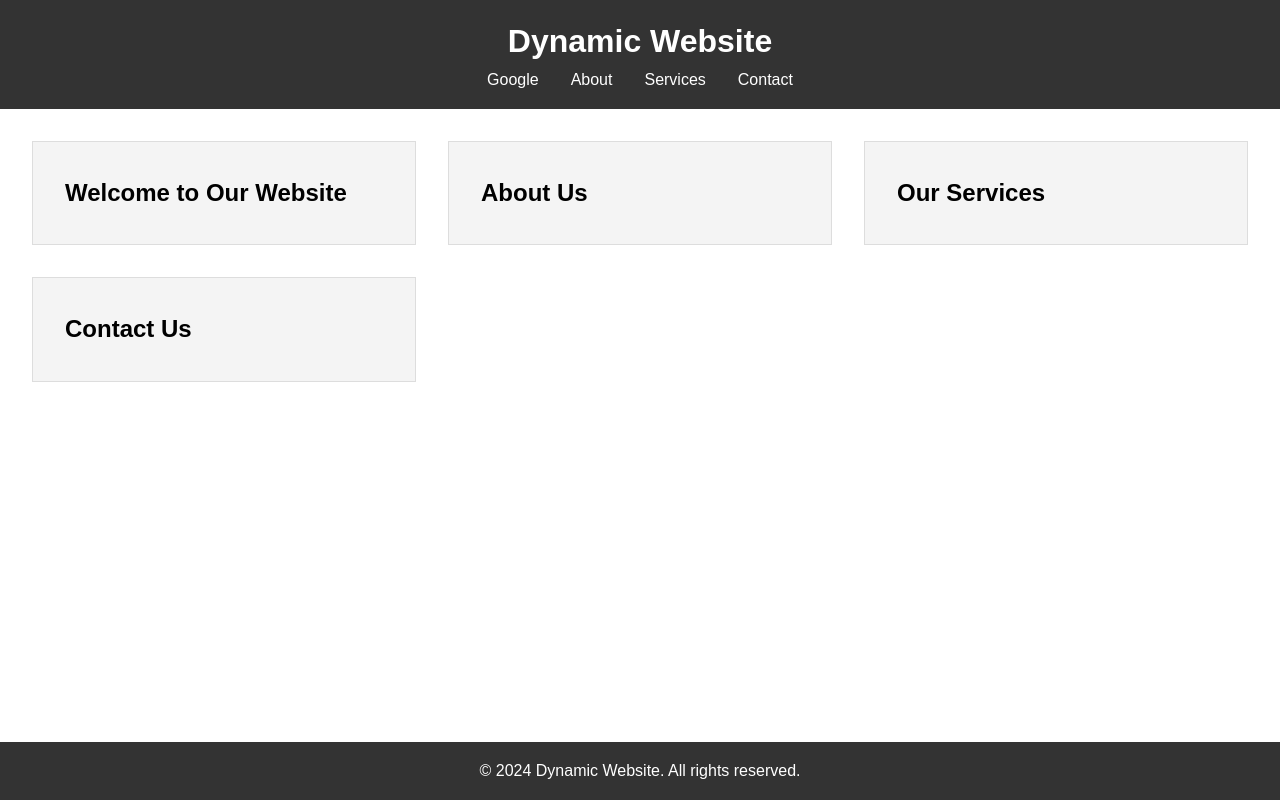
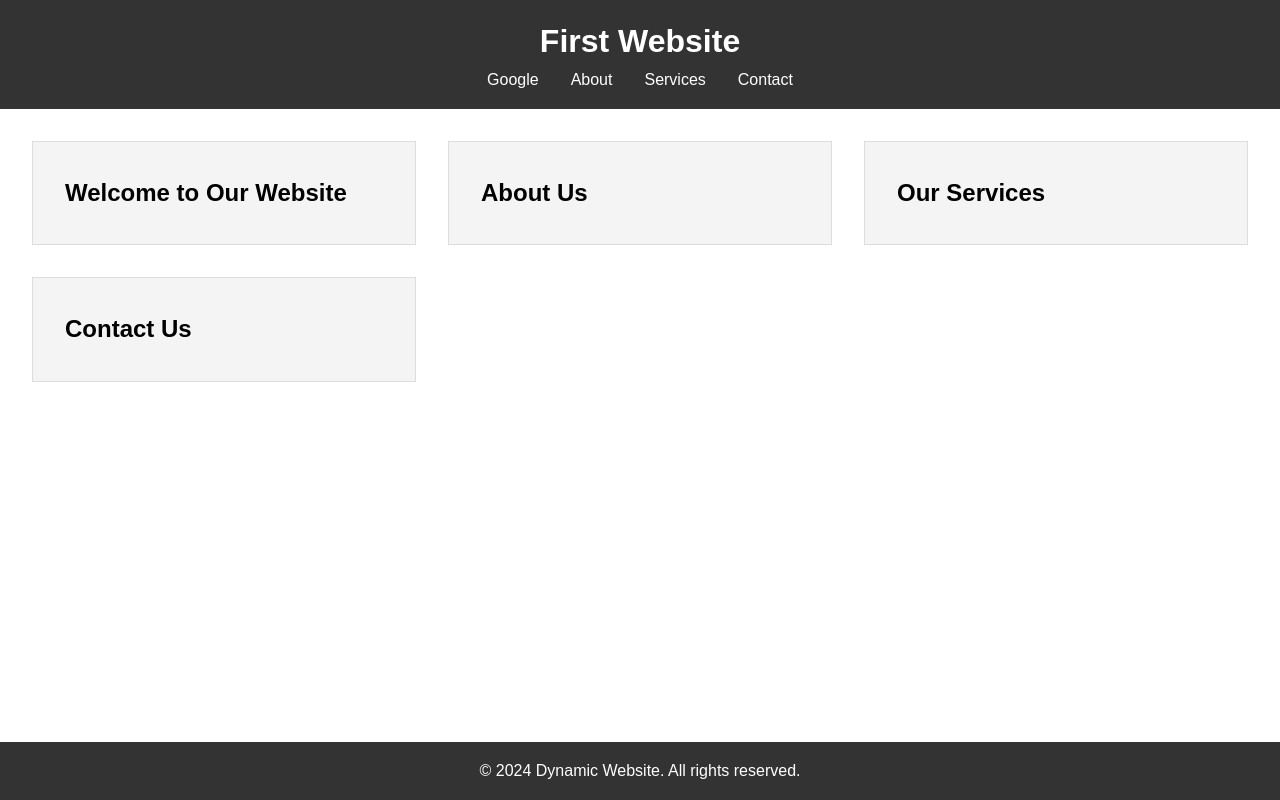
Before and after one commit to Sudalai02/Firstweb, a plain HTML site: page index.html in a window 1280 px wide. Drawn offline with Linux system fonts and the light colour scheme.

Commit message:
Update index.html

```diff
--- a/index.html
+++ b/index.html
@@ -8,7 +8,7 @@
 </head>
 <body>
     <header class="header">
-        <h1>Dynamic Website</h1>
+        <h1>First Website</h1>
         <nav class="nav">
             <ul>
                 <li><a href="www.google.com">Google</a></li>
```
